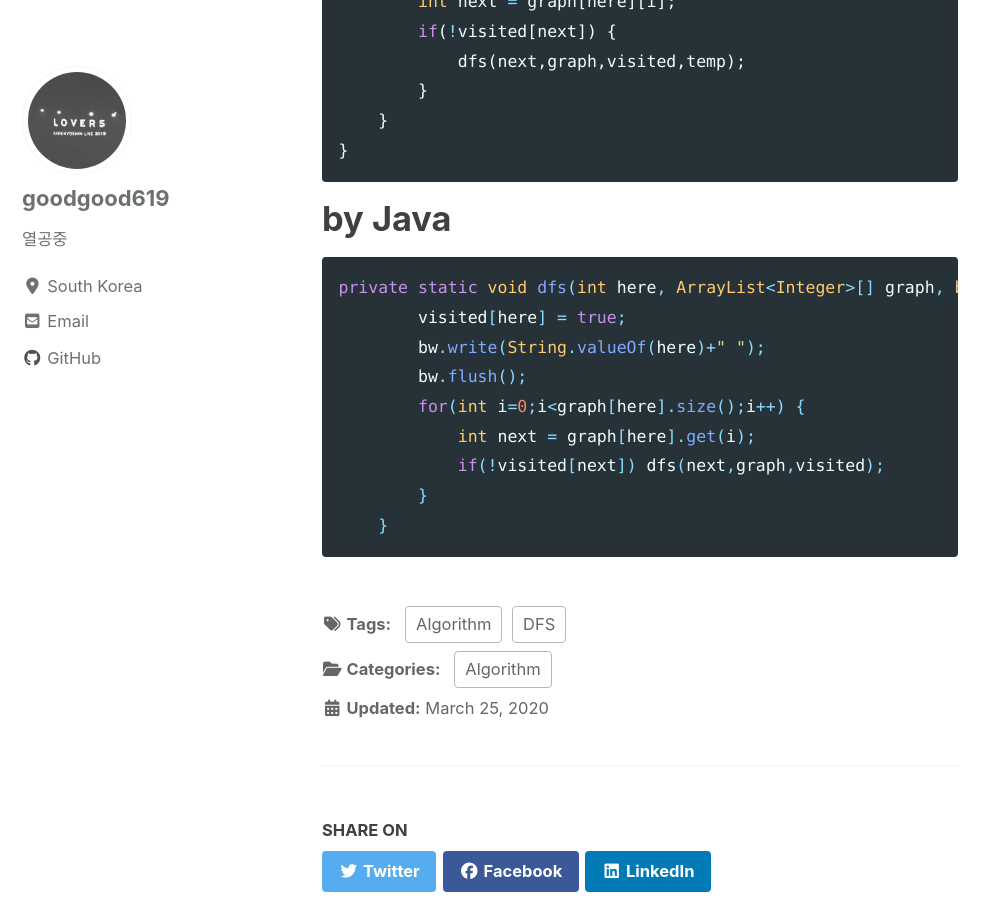
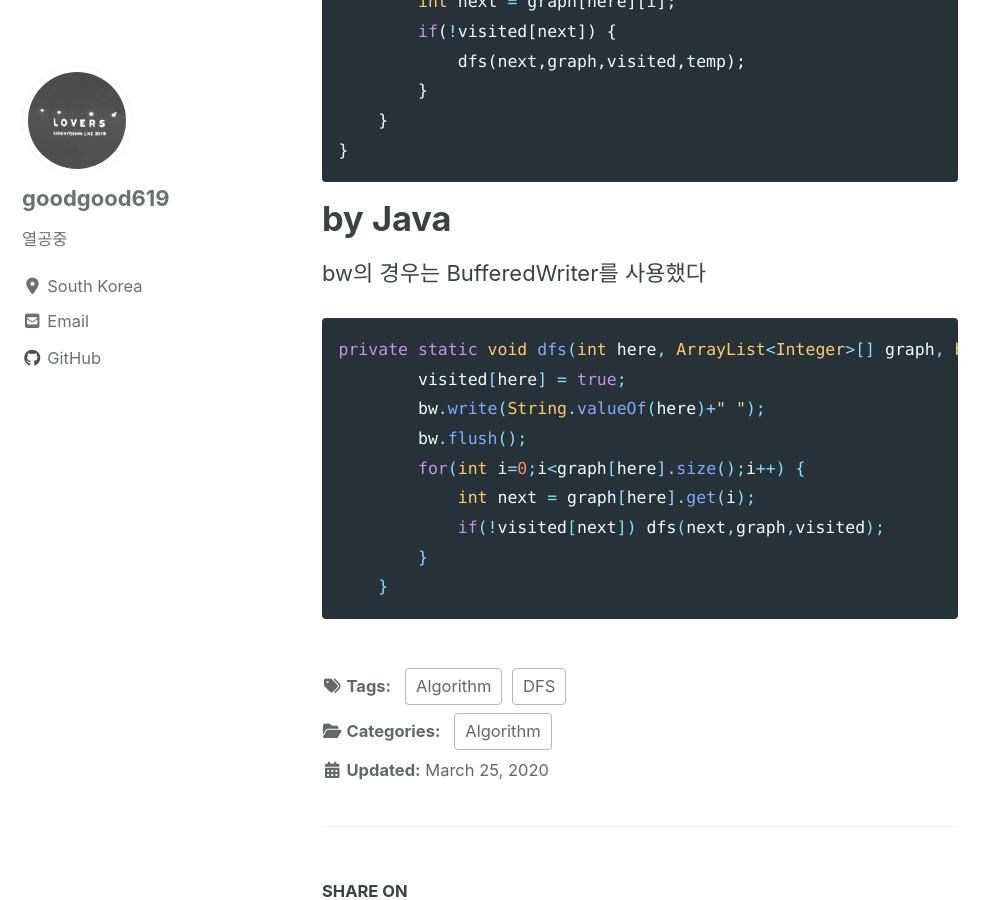
Before and after one commit to goodgood619/goodgood619.github.io, a Jekyll site: the page built from _posts/2020-03-25-DFS.md, in a window 1280 px wide and 900 px high, scrolled down 407 px. Shown: the whole window, without its empty margins (0-998 px from the left). Built offline with Jekyll 4.4.1, drawn with Linux system fonts in a browser that asks for light colours; cached includes are drawn as plain includes; nearby versions of some CDN libraries; comment, search, counter and statistics services are not loaded.

Commit message:
DFS  Java Comment 추가

````diff
--- a/_posts/2020-03-25-DFS.md
+++ b/_posts/2020-03-25-DFS.md
@@ -26,6 +26,7 @@ void dfs(int here,vector<vector<int>>&graph, int *visited,vector<int>& temp){
 }
 ```
 # by Java
+bw의 경우는 BufferedWriter를 사용했다
 ```java
 private static void dfs(int here, ArrayList<Integer>[] graph, boolean[] visited) throws IOException {
         visited[here] = true;
````
